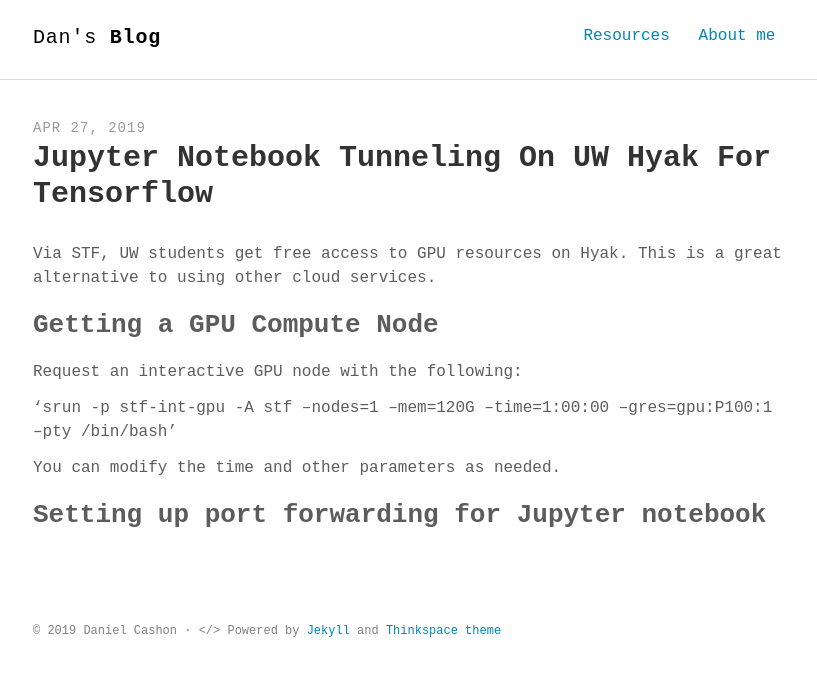
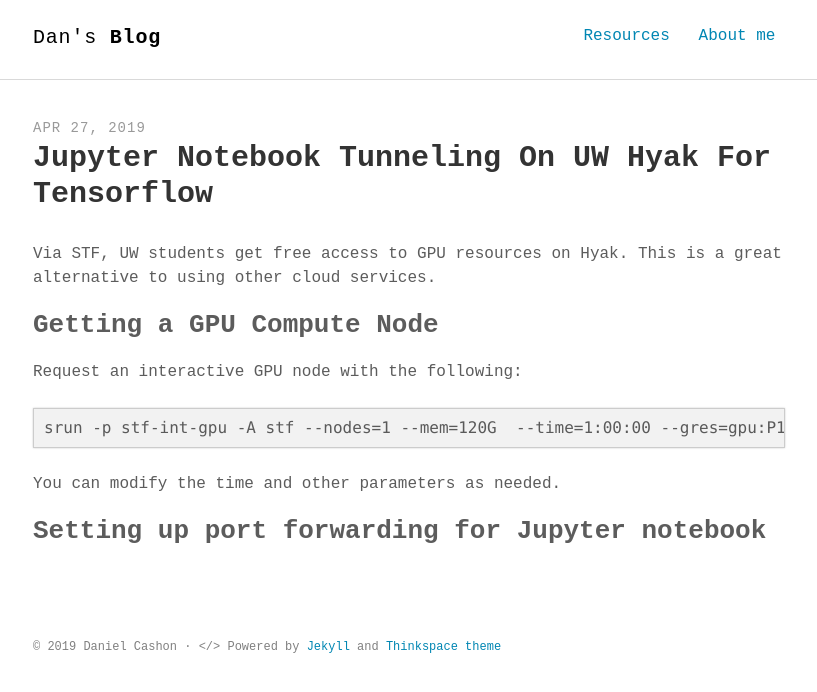
Before and after one commit to dcashon/dcashon.github.io, a Jekyll site: the page built from _posts/2019-04-27-guide_to_tensorflow_on_UW_hyak.md, in a window 1280 px wide. Shown: the top 692 px of the page, without its empty margins (231-1048 px from the left). Built offline with Jekyll 4.4.1, drawn with Linux system fonts in a browser that asks for light colours; some web fonts are replaced.

```diff
--- a/_posts/2019-04-27-guide_to_tensorflow_on_UW_hyak.md
+++ b/_posts/2019-04-27-guide_to_tensorflow_on_UW_hyak.md
@@ -12,8 +12,9 @@ Via STF, UW students get free access to GPU resources on Hyak. This is a great a
 
 Request an interactive GPU node with the following:
 
-
-'srun -p stf-int-gpu -A stf --nodes=1 --mem=120G  --time=1:00:00 --gres=gpu:P100:1 --pty /bin/bash'
+~~~~
+srun -p stf-int-gpu -A stf --nodes=1 --mem=120G  --time=1:00:00 --gres=gpu:P100:1 --pty /bin/bash
+~~~~
 
 You can modify the time and other parameters as needed.
 
```
